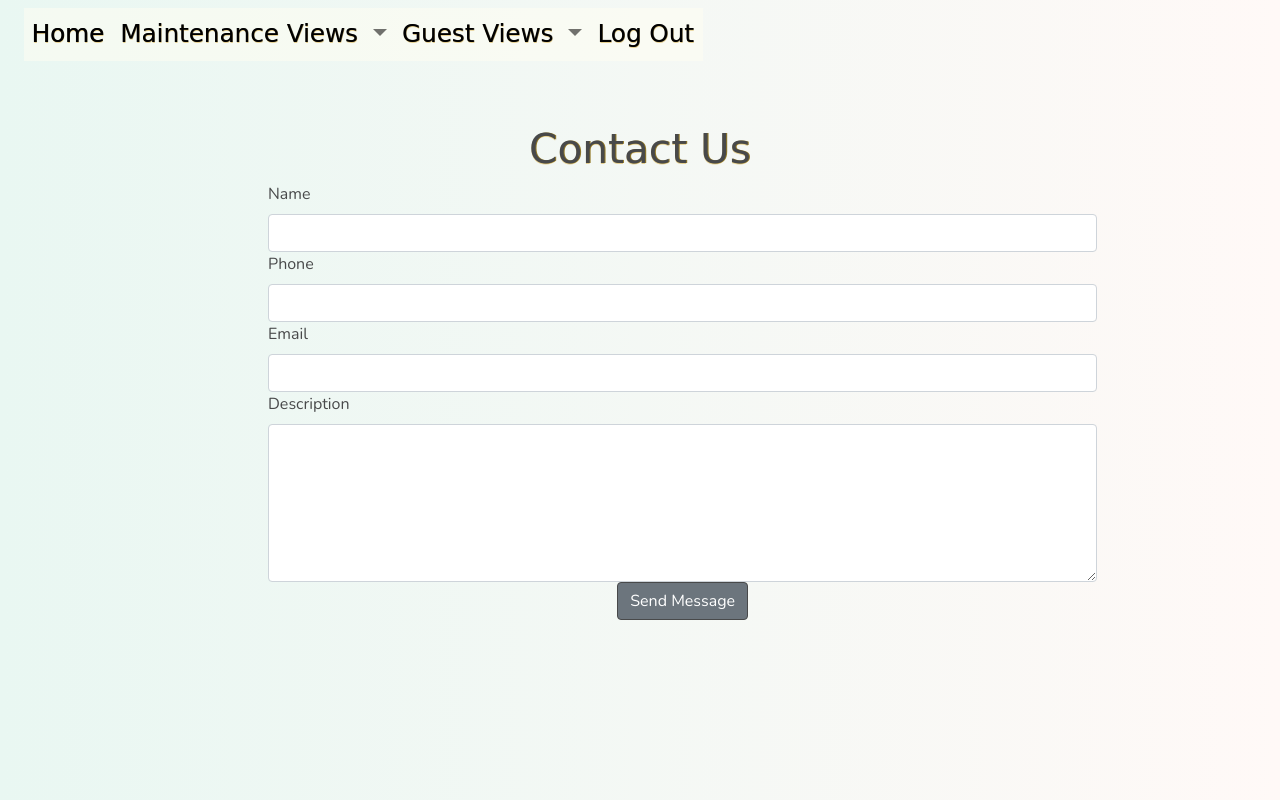
After one commit to SiobhanBaines/Ciara-and-Sams-Big-Day, a Django app: page /contact/ in a window 1280 px wide. The commit adds this page. Run offline with Django 3.2, Linux system fonts and the light colour scheme; the visitor is signed in with stand-in values (Sample User, id 1); some libraries are stand-ins or nearby versions; some web fonts are replaced.

Commit message:
16,17,41,14,1,46,2 of MoSCoW

```diff
--- /dev/null
+++ b/home/templates/home/contact.html
@@ -0,0 +1,42 @@
+{% extends 'base.html' %}
+{% load static %}
+
+{% block page-header %}
+<div class="container header-container">
+    <div class="row">
+        <div class="col"></div>
+    </div>
+</div>
+{% endblock %}
+{% block content %}
+<!-- Contact Page - -->
+<div class="container mt-5">
+    <h3 class="text-center cursive-text-color">Contact Us</h3>
+    <form method="POST" action="{% url 'contact' %}" class="form" onsubmit="return sendMail(this)">
+        {% csrf_token %}
+        <div class="row justify-content-center">
+            <div class="col-10 offset-1">
+                <label class="form-label" for="fullname">Name</label>
+                <input type="text" name="fullname" id="fullname" class="contact form-control" required />
+                <label class="form-label" for="phone">Phone</label>
+                <input type="tel" name="phone" id="phone" pattern="[0-9]" class="contact form-control" required />
+                <label class="form-label" for="emailaddress">Email</label>
+                <input type="email" name="emailaddress" id="emailaddress" class="contact form-control" required />
+                <label class="form-label" for="contact-reason">Description</label>
+                <textarea rows="6" name="contact-reason" id="contact-reason" class="contact form-control" required></textarea>
+                <div class="form-row text-center">
+                    <div class="col">
+                        <button type="submit" class="btn btn-secondary" onclick="mailto:baines.smb@gmail.com">Send
+                            Message</button>
+                    </div>
+                </div>
+            </div>
+        </div>
+    </form>
+</div>
+{% endblock %}
+{% block postloadjs %}
+{{ block.super }}
+<!-- Email Script through EmailJS -->
+<script src="https://cdn.jsdelivr.net/npm/emailjs-com@2/dist/email.min.js"></script>
+{% endblock %}
--- a/home/urls.py
+++ b/home/urls.py
@@ -5,4 +5,5 @@ urlpatterns = [
     path('', views.index, name='home'),
     path('register/', views.register_request, name='register_request'),
     path('rsvp/', views.rsvp, name='rsvp'),
+    path('contact/', views.contact, name='contact'),
 ]
--- a/home/views.py
+++ b/home/views.py
@@ -98,3 +98,11 @@ def rsvp(request):
     }
 
     return render(request, template, context)
+
+
+def contact(request):
+    """ View to allow the guest to contact the bride and groom """
+
+    template = 'home/contact.html'
+
+    return render(request, template)
--- a/menus/templates/menus/edit_menu.html
+++ b/menus/templates/menus/edit_menu.html
@@ -23,7 +23,7 @@
                     {% for field in form %}
                         {{ field | as_crispy_field }}
                     {% endfor %}
-                    <div class="text-right">
+                    <div class="text-right mt-3">
                         <a class="btn btn-secondary" href="{% url 'menus' %}">Cancel</a>
                         <button class="btn  accept-btn" type="submit">Update Menu Item</button>
                     </div>
--- a/schedules/forms.py
+++ b/schedules/forms.py
@@ -26,4 +26,3 @@ class ScheduleForm(forms.ModelForm):
             placeholder = placeholders[field]
             self.fields[field].widget.attrs['placeholder'] = placeholder
             self.fields[field].widget.attrs['class'] = 'stripe-style-input'
-            self.fields[field].label = False
--- a/schedules/templates/schedules/display_schedule.html
+++ b/schedules/templates/schedules/display_schedule.html
@@ -25,10 +25,10 @@
                     <!-- <div class="card h-100"> -->
                     {% for schedule in schedules %}
                     <div class="row">
-                        <div class="col-3 text-callout">
-                            <p class="mb-0 mt-1 schedule">{{ schedule.time }}</p>
+                        <div class="col-3 text-callout schedule">
+                            <p class="mb-0 mt-1  schedule">{{ schedule.time }}</p>
                         </div>
-                        <div class="col-9  text-callout">
+                        <div class="col-9 text-callout">
                             <p class="mb-0 mt-1 schedule">{{ schedule.event }}</p>
                         </div>
                     </div>
--- a/static/css/base.css
+++ b/static/css/base.css
@@ -184,6 +184,9 @@ footer li {
     width: 100%;
     height: 10rem;
 }
+.contact.form-control {
+    width: 100%;
+}
 .card.upload {
     width: 70%;
 }
@@ -243,8 +246,6 @@ p.venue-address {
   }
 
 /* Image Containers */
-/* div.menu-container.container.card,
-div.schedule-container.container.card  */
 .schedule-container.card{
     background: url('../images/pexels-kuflu-cıkın-7765963.jpg') no-repeat center center fixed;
 }
@@ -290,6 +291,9 @@ p.menu {
 }
 .text-callout {
     z-index: 99999;
+}
+.schedule {
+    padding-right: 0 !important;
 }
 /* -------------------------------- Media Queries */
 
--- a/venues/templates/venues/add_venue.html
+++ b/venues/templates/venues/add_venue.html
@@ -27,7 +27,7 @@
                             {{ field }}
                         {% endif %}
                     {% endfor %}
-                    <div class="text-right">
+                    <div class="text-right mt-3">
                         <a class="btn btn-secondary" href="{% url 'venues' %}">Cancel</a>
                         <button class="btn accept-btn" type="submit">Add venue</button>
                     </div>
--- a/venues/templates/venues/edit_venue.html
+++ b/venues/templates/venues/edit_venue.html
@@ -27,7 +27,7 @@
                             {{ field }}
                         {% endif %}
                     {% endfor %}
-                    <div class="text-right">
+                    <div class="text-right mt-3">
                         <a class="btn btn-secondary" href="{% url 'venues' %}">Cancel</a>
                         <button class="btn  accept-btn" type="submit">Update venue</button>
                     </div>
```
Also changed, not shown: home/templates/home/index.html (+67 -27 lines), menus/forms.py (+7 -1 lines), templates/includes/guest-menu.html (+6 -4 lines), static/images/shambles-york.jpg, static/images/york-minster.PNG.
